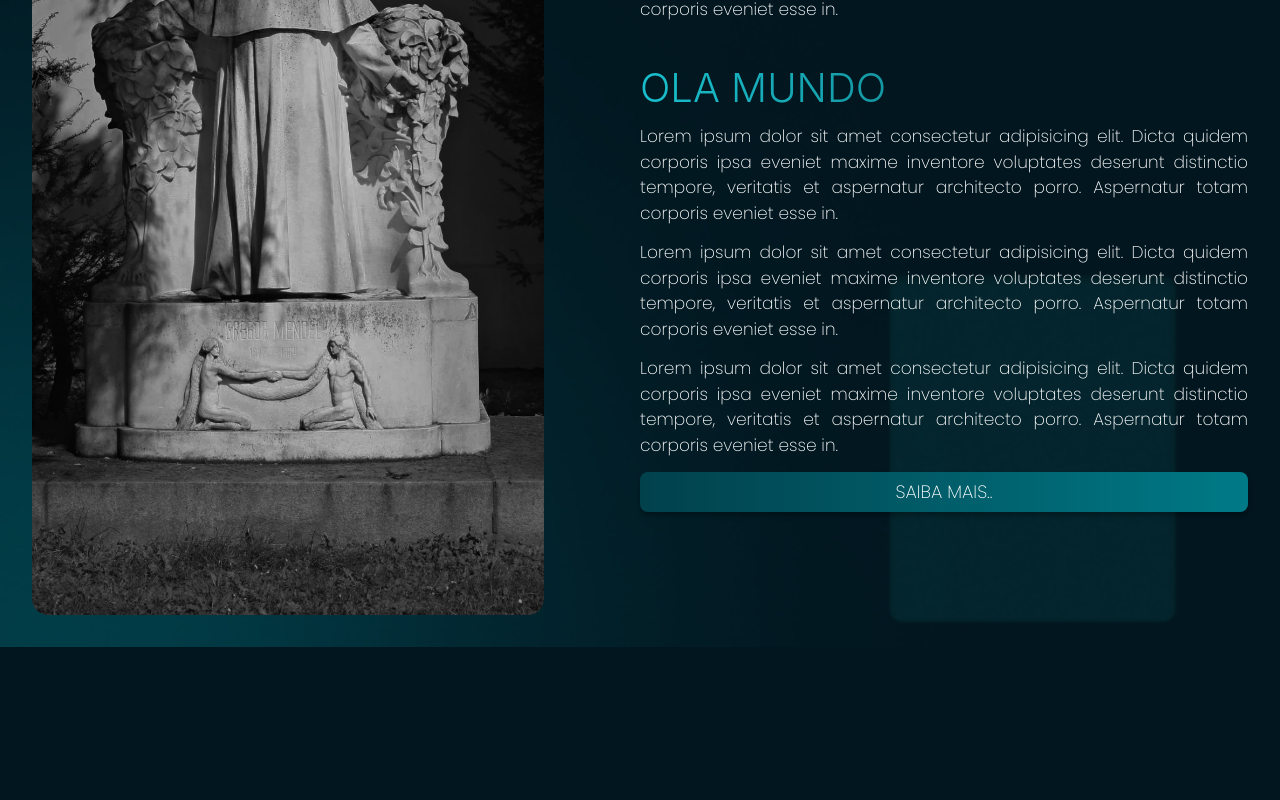
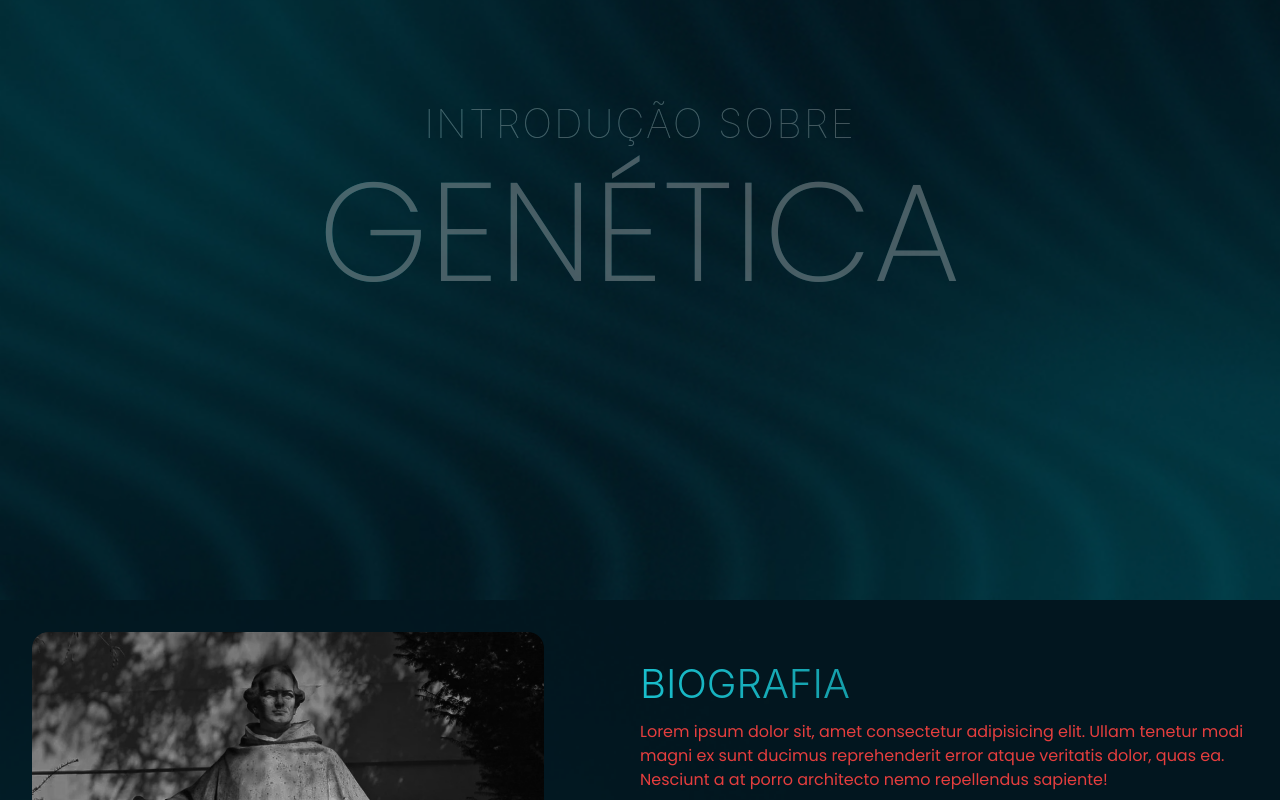
Before and after one commit to Matheus1415/Mendel, a React (Vite) app: page /layout in a window 1280 px wide. Shown: the part 200-1000 px from the top of the page. Before the commit the page ends 847 px from the top, so only its background shows below. Built offline with nearby package versions, Linux system fonts and the light colour scheme.

Commit message:
Coment teste

```diff
--- /dev/null
+++ b/src/layout/LayoutBaseModify.jsx
@@ -0,0 +1,39 @@
+import { Box, Flex, Heading, Image, useBreakpointValue } from "@chakra-ui/react";
+
+export const LayoutBaseModify = ({children, titleSyleOverrides = {}, title = '', titleVariant = 'PrimaryTitle', isImage = false, isImageSrc, isRowReverse = false}) => {
+    const flexDirection = useBreakpointValue({ base: "column", sm: "column", md: isRowReverse?'row-reverse':'row'});
+    const contentWidth = useBreakpointValue({  base: "100%",  sm: "100%", md: '50%'});
+    const felxAlignContent = useBreakpointValue({  base: "center",  sm: "center", md: ''});
+
+    const newC =  children.props.children[0]
+    let bg ='blue'
+    const newC2 =  {...children.props, bg}
+    console.log(newC2);
+
+    return(
+        <Box
+        backgroundRepeat="repeat"
+        backgroundSize="cover"
+        backgroundPosition="center"
+        backgroundImage="url(assets/3_Legado.png)">
+            <Flex mx="auto" maxW="1300px" p={8} gap={6} direction={flexDirection} justifyContent="space-between">
+                <Flex
+                    direction="column"
+                    justifyContent="flex-start"
+                    h="100%" w="100%"
+                    maxW={contentWidth}
+                    alignItems={felxAlignContent}
+                >
+                    <Heading
+                        variant={titleVariant}
+                        sx={titleSyleOverrides}
+                    >{title}</Heading>
+                    {children.props.children[0]}
+                </Flex>
+
+                {isImage && <Image w="lg" borderRadius="2xl" objectFit="cover" src={isImageSrc} alt="Estatua de Mendel" />
+                }
+            </Flex>
+        </Box>
+    )
+}
--- /dev/null
+++ b/src/layout/LayoutIntroduction.jsx
@@ -0,0 +1,12 @@
+import {  Flex, Heading, Highlight,  } from "@chakra-ui/react";
+
+export const LayoutIntroduction = ({query,children}) => {
+    return(
+        <Flex justify='center' align='center' minH='100vh' backgroundImage='assets/banner.jpg' bgRepeat='no-repeat' bgSize='cover'>
+            <Heading variant='PrimaryTitle' color='Primary' textAlign='center' fontSize={[25, 25, 40]} opacity='0.3' fontWeight={30} letterSpacing='wider' >
+
+                <Highlight query={query} styles={{fontSize: '3.5em', color: 'Primary', display: 'block', fontWeight:'thin', letterSpacing:'1px'}}>{children}</Highlight>
+            </Heading>
+        </Flex>
+    )
+}
--- a/src/layout/LayoutS.jsx
+++ /dev/null
@@ -1,24 +0,0 @@
-import { Box, Flex, Heading, Image } from "@chakra-ui/react";
-
-export const LayoutS = ({children, titleSyleOverrides = {}, title = '', titleVariant = 'PrimaryTitle', isImage = false, isImageSrc, isRowReverse = false}) => {
-    return(
-        <Box
-        backgroundRepeat="repeat"
-        backgroundSize="cover"
-        backgroundPosition="center"
-        backgroundImage="url(assets/3_Legado.png)">
-            <Flex mx="auto" maxW="1300px" p={8} gap={6} direction={isRowReverse?'row-reverse':'row'} justifyContent="space-between">
-                <Flex direction="column" justifyContent="flex-start" h="100%" w="100%" maxW="50%" >
-                    <Heading
-                        variant={titleVariant}
-                        sx={titleSyleOverrides}
-                    >{title}</Heading>
-                    {children}
-                </Flex>
-
-                {isImage && <Image w="lg" borderRadius="2xl" objectFit="cover" src={isImageSrc} alt="Estatua de Mendel" />
-                }
-            </Flex>
-        </Box>
-    )
-}
--- a/src/pages/TesteLayout/TesteLayout.jsx
+++ b/src/pages/TesteLayout/TesteLayout.jsx
@@ -1,30 +1,26 @@
-import { Button, Heading, Text } from '@chakra-ui/react';
-import { LayoutS } from '../../layout/LayoutS';
+import { Box, Flex } from '@chakra-ui/react';
+import { LayoutBaseModify } from '../../layout/LayoutBaseModify';
+import { LayoutIntroduction } from '../../layout/LayoutIntroduction';
 export const TesteLayout = () =>{
     return(
-        <LayoutS
+        <>
+        <LayoutIntroduction query="GENÉTICA">INTRODUÇÃO SOBRE GENÉTICA</LayoutIntroduction>
+        <LayoutBaseModify
             title='Biografia'
             titleStyle='SecondTitle'
             isRowReverse
             isImage
             isImageSrc="assets/estatuaMendel.png"
         >
-           <Text variant="Paragraph" >
-                Lorem ipsum dolor sit amet consectetur adipisicing elit. Dicta quidem corporis ipsa eveniet maxime inventore voluptates deserunt distinctio tempore, veritatis et aspernatur architecto porro. Aspernatur totam corporis eveniet esse in.
-           </Text>
-
-           <Heading variant="PrimaryTitle">Ola mundo</Heading>
-
-           <Text variant="Paragraph" >
-                Lorem ipsum dolor sit amet consectetur adipisicing elit. Dicta quidem corporis ipsa eveniet maxime inventore voluptates deserunt distinctio tempore, veritatis et aspernatur architecto porro. Aspernatur totam corporis eveniet esse in.
-           </Text>
-           <Text variant="Paragraph" >
-                Lorem ipsum dolor sit amet consectetur adipisicing elit. Dicta quidem corporis ipsa eveniet maxime inventore voluptates deserunt distinctio tempore, veritatis et aspernatur architecto porro. Aspernatur totam corporis eveniet esse in.
-           </Text>
-           <Text variant="Paragraph" >
-                Lorem ipsum dolor sit amet consectetur adipisicing elit. Dicta quidem corporis ipsa eveniet maxime inventore voluptates deserunt distinctio tempore, veritatis et aspernatur architecto porro. Aspernatur totam corporis eveniet esse in.
-           </Text>
-           <Button variant="readMore">Saiba mais..</Button>
-        </LayoutS>
+           <Flex direction="column" color="red.500">
+                <Box color="red.500" >
+                    Lorem ipsum dolor sit, amet consectetur adipisicing elit. Ullam tenetur modi magni ex sunt ducimus reprehenderit error atque veritatis dolor, quas ea. Nesciunt a at porro architecto nemo repellendus sapiente!
+                </Box>
+                <Box color="red.500">
+                    nada
+                </Box>
+           </Flex>
+        </LayoutBaseModify>
+        </>
     )
 }
```
